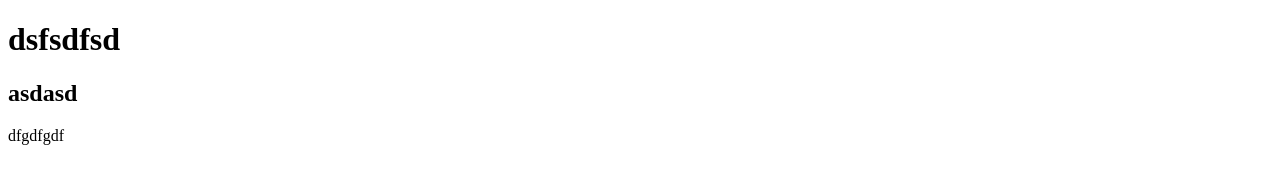
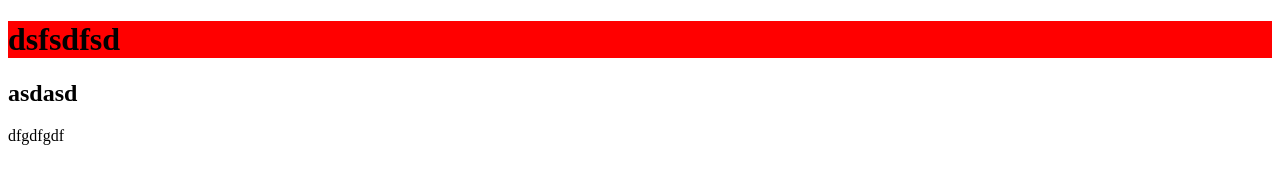
Before and after one commit to Shayanrahim778/abcd, a plain HTML site: page my file/index.html in a window 1280 px wide. Drawn offline with Linux system fonts and the light colour scheme.

Commit message:
adding styling bg color

```diff
--- a/my file/index.html
+++ b/my file/index.html
@@ -6,8 +6,9 @@
     <title>Document</title>
 </head>
 <body>
-    <h1>dsfsdfsd</h1>
+    <h1 style="background-color: red;">dsfsdfsd</h1>
     <h2>asdasd</h2>
     <p>dfgdfgdf</p>
+
 </body>
 </html>
```
